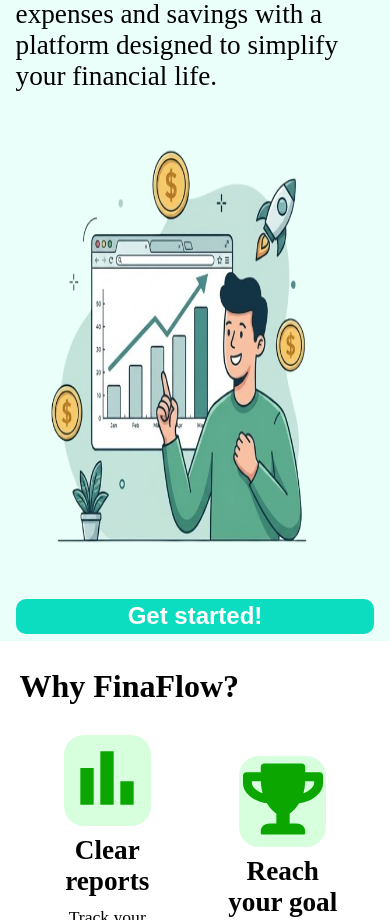
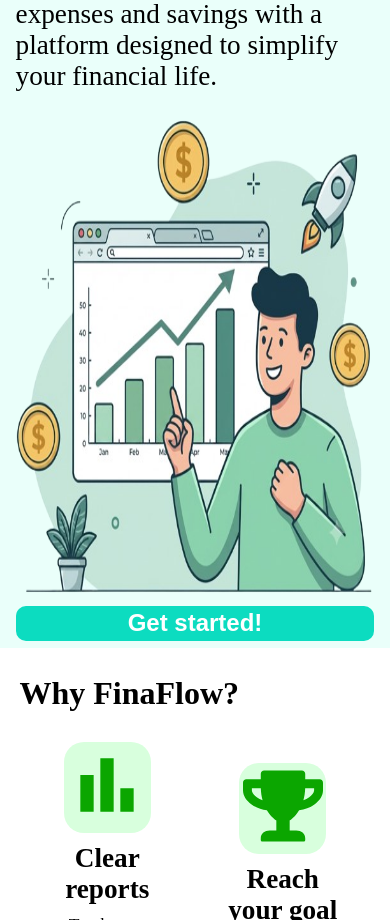
Before and after one commit to angel-reyes000/FinaFlow-Frontend, a Next.js app: page / in a window 390 px wide. Shown: the part 913-1833 px from the top of the page. Built offline with nearby package versions, Linux system fonts and the light colour scheme.

Commit message:
update caliber image

```diff
--- a/app/components/main_window/main.jsx
+++ b/app/components/main_window/main.jsx
@@ -1,5 +1,5 @@
 import Image from 'next/image';
-import main_image from '../../../public/images_home/portada Finaflow.png'
+import main_image from '../../../public/images_home/Portada FinaFlow hd.png'
 import styles from '../../styles/main_window/main.module.scss'
 
 export default function Main () {
--- a/app/styles/main_window/main.module.scss
+++ b/app/styles/main_window/main.module.scss
@@ -25,16 +25,6 @@
     p {
         font-size: 1.7rem;
         font-weight: 500;
-    }
-}
-
-@media screen and (max-width: 1240px) {
-    .main_text_image {
-        justify-content: center;
-    }
-
-    .main_text {
-        width: 100%;
     }
 }
 
@@ -66,6 +56,20 @@
     }
 }
 
+@media screen and (max-width: 1240px) {
+    .main_text_image {
+        justify-content: center;
+    }
+
+    .main_text {
+        width: 100%;
+    }
+
+    .main_button {
+        margin: 2% 0%;
+    }
+}
+
 @media screen and (max-width: 800px) {
     .main_section {
         display: flex;
@@ -80,7 +84,7 @@
     .main_img {
         img {
             width: min-content;
-            max-width: 90%;
+            max-width: 100%;
         }
     }
 
```
Also changed, not shown: public/images_home/Portada FinaFlow hd.png (added).
